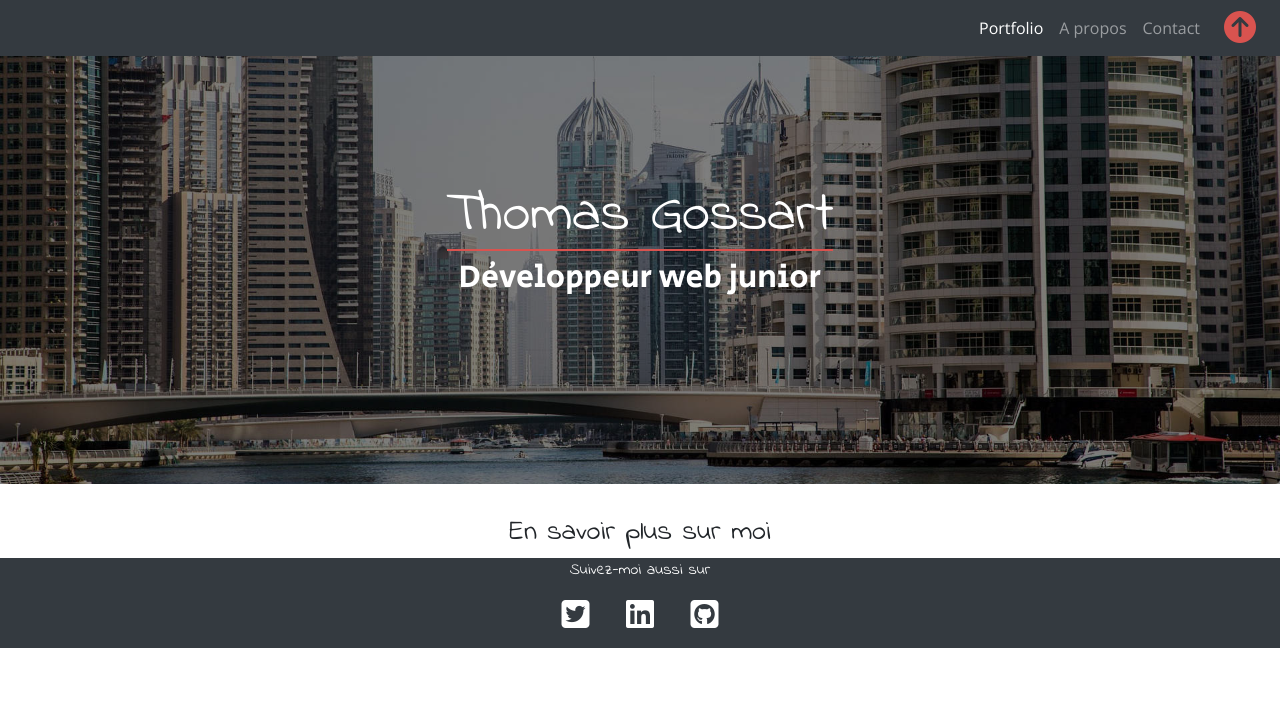
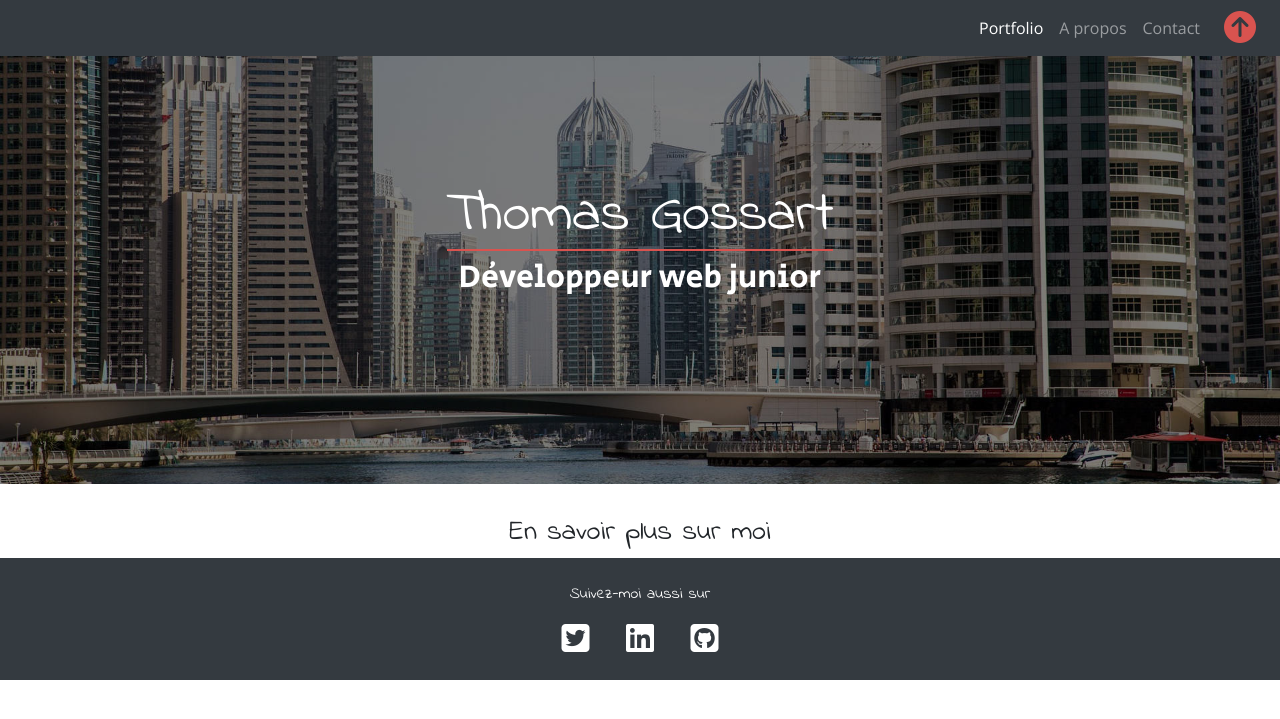
Before and after one commit to thomgo/portfolio, a Symfony app: template templates/front/about.html.twig in a window 1280 px wide. Shown: the top 719 px of the page. Run offline with Twig, Linux system fonts and the light colour scheme; the template is opened without the code that fills it, so the values that code supplies are empty; some libraries are stand-ins or nearby versions.

Commit message:
add sementic in card and fix display conflict in footer with bootstrap class

```diff
--- a/public/css/main.css
+++ b/public/css/main.css
@@ -41,7 +41,7 @@ h1 {
   border-bottom: solid 2px #d9534f;
 }
 
-header .container-fluid, footer {
+header .container-fluid {
   display: flex;
   flex-direction: column;
   justify-content: center;
--- a/templates/footer.html.twig
+++ b/templates/footer.html.twig
@@ -1,6 +1,6 @@
-<footer class="bg-dark text-white m-y-0">
+<footer class="bg-dark text-white text-center py-4">
   <p class="m-t-2">Suivez-moi aussi sur</p>
-  <figure class="logos">
+  <figure class="logos m-0">
     <a href="https://twitter.com/TgGossart" target="_blank"><i class="fab fa-twitter-square fa-2x mx-3" aria-hidden="true"></i></a>
     <a href="https://www.linkedin.com/in/thomas-gossart-44513b72?trk=nav_responsive_tab_profile" target="_blank"><i class="fab fa-linkedin fa-2x mx-3" aria-hidden="true"></i></a>
     <a href="https://github.com/thomgo" target="_blank"><i class="fab fa-github-square fa-2x mx-3" aria-hidden="true"></i></a>
```
Also changed, not shown: templates/front/index.html.twig (+8 -8 lines).
